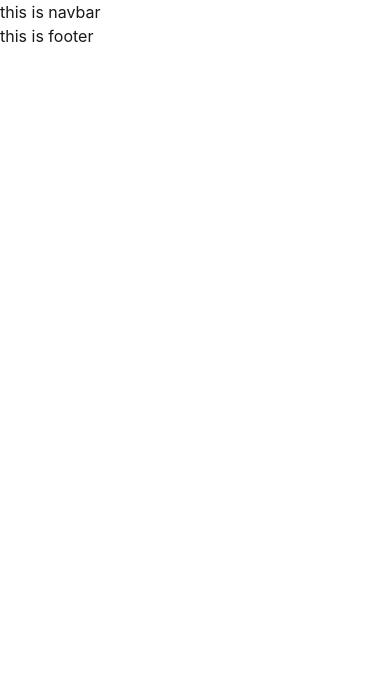
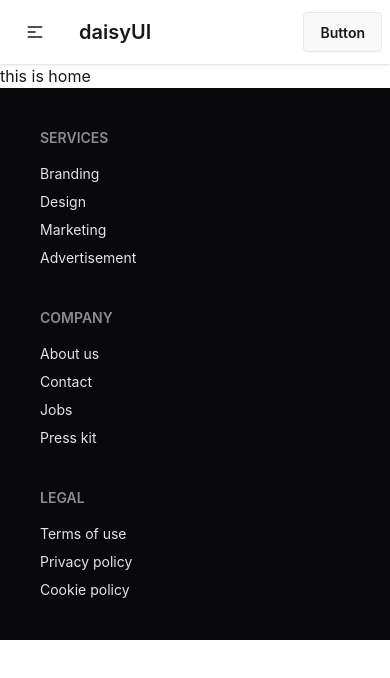
Before and after one commit to MohsinAlam07/The-Bookish, a React (Vite) app: page / in a window 390 px wide. Shown: the top 678 px of the page. Built offline with nearby package versions, Linux system fonts and the light colour scheme.

Commit message:
navbar and footer

```diff
--- a/src/Routes/Routes.jsx
+++ b/src/Routes/Routes.jsx
@@ -2,11 +2,21 @@
 import { createBrowserRouter } from "react-router";
 import { RouterProvider } from "react-router/dom";
 import Root from '../components/pages/Root/Root';
+import ErrorPage from '../components/pages/ErrorPage/ErrorPage';
+import Home from '../components/pages/Home/Home';
 
 
 export const router = createBrowserRouter([
   {
     path: "/",
     Component: Root,
+    errorElement:<ErrorPage></ErrorPage>,
+    children:[
+        {
+            index:true,
+            path:"/",
+            Component:Home
+        }
+    ]
   },
 ]);
--- a/src/components/Footer/Footer.jsx
+++ b/src/components/Footer/Footer.jsx
@@ -2,9 +2,28 @@
 
 const Footer = () => {
     return (
-        <div>
-            <h1>this is footer</h1>
-        </div>
+      <footer className="footer sm:footer-horizontal bg-neutral text-neutral-content p-10">
+  <nav>
+    <h6 className="footer-title">Services</h6>
+    <a className="link link-hover">Branding</a>
+    <a className="link link-hover">Design</a>
+    <a className="link link-hover">Marketing</a>
+    <a className="link link-hover">Advertisement</a>
+  </nav>
+  <nav>
+    <h6 className="footer-title">Company</h6>
+    <a className="link link-hover">About us</a>
+    <a className="link link-hover">Contact</a>
+    <a className="link link-hover">Jobs</a>
+    <a className="link link-hover">Press kit</a>
+  </nav>
+  <nav>
+    <h6 className="footer-title">Legal</h6>
+    <a className="link link-hover">Terms of use</a>
+    <a className="link link-hover">Privacy policy</a>
+    <a className="link link-hover">Cookie policy</a>
+  </nav>
+</footer>
     );
 };
 
--- a/src/components/Header/Navbar.jsx
+++ b/src/components/Header/Navbar.jsx
@@ -1,11 +1,50 @@
-import React from 'react';
+import React from "react";
 
 const Navbar = () => {
-    return (
-        <div>
-            <h1>this is navbar</h1>
+    const link=<>
+    <li className="m-3">Home</li>
+    <li className="m-3">About</li>
+    </>
+  return (
+    <div className="navbar bg-base-100 shadow-sm">
+      <div className="navbar-start">
+        <div className="dropdown">
+          <div tabIndex={0} role="button" className="btn btn-ghost lg:hidden">
+            <svg
+              xmlns="http://www.w3.org/2000/svg"
+              className="h-5 w-5"
+              fill="none"
+              viewBox="0 0 24 24"
+              stroke="currentColor"
+            >
+              {" "}
+              <path
+                strokeLinecap="round"
+                strokeLinejoin="round"
+                strokeWidth="2"
+                d="M4 6h16M4 12h8m-8 6h16"
+              />{" "}
+            </svg>
+          </div>
+          <ul
+            tabIndex="-1"
+            className="menu menu-sm dropdown-content bg-base-100 rounded-box z-1 mt-3 w-52 p-2 shadow"
+          >
+            {link}
+          </ul>
         </div>
-    );
+        <a className="btn btn-ghost text-xl">daisyUI</a>
+      </div>
+      <div className="navbar-center hidden lg:flex">
+        <ul className="menu menu-horizontal px-1">
+           {link}
+        </ul>
+      </div>
+      <div className="navbar-end">
+        <a className="btn">Button</a>
+      </div>
+    </div>
+  );
 };
 
 export default Navbar;
--- /dev/null
+++ b/src/components/pages/ErrorPage/ErrorPage.jsx
@@ -0,0 +1,11 @@
+import React from 'react';
+
+const ErrorPage = () => {
+    return (
+        <div>
+            <h1>Page not found</h1>
+        </div>
+    );
+};
+
+export default ErrorPage;
--- /dev/null
+++ b/src/components/pages/Home/Home.jsx
@@ -0,0 +1,11 @@
+import React from 'react';
+
+const Home = () => {
+    return (
+        <div>
+            <h1>this is home</h1>
+        </div>
+    );
+};
+
+export default Home;
```
